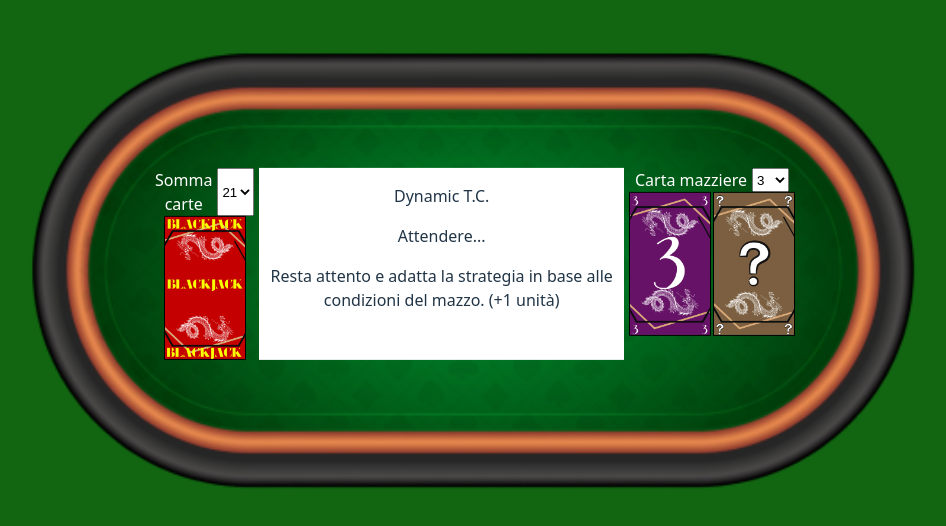
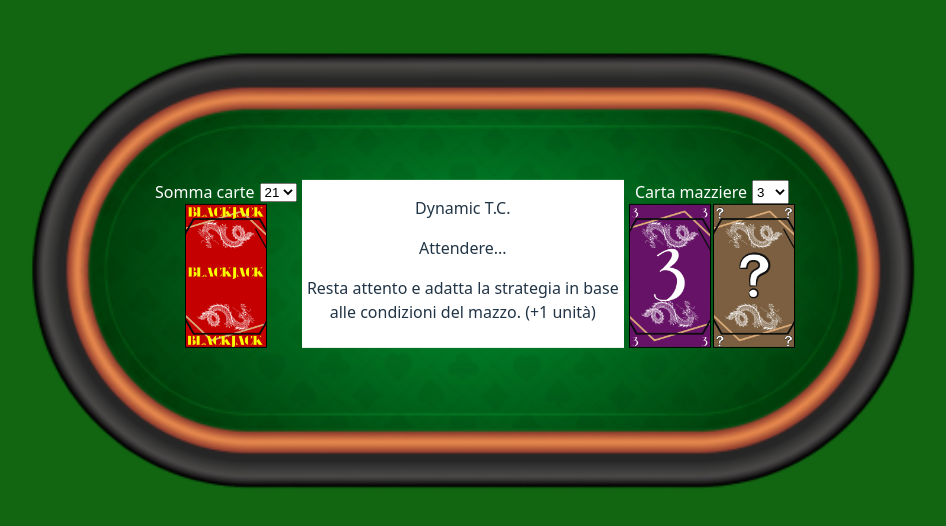
Before and after one commit to Markin1999/Blackjack_server, a React (Vite) app in the folder vite-project/: page /homepage in a window 1280 px wide. Shown: the top 526 px of the page, without its empty margins (165-1111 px from the left). Built offline with nearby package versions, Linux system fonts and the light colour scheme.

Commit message:
sistemati errori

```diff
--- a/vite-project/src/Componenti/cards.jsx
+++ b/vite-project/src/Componenti/cards.jsx
@@ -48,11 +48,6 @@ export default function Card({ setDynamic }) {
     const value = e.target.getAttribute("data-value");
     const safeValue = Number(value);
 
-    if (!safeValue) {
-      console.log("Value no");
-      return;
-    }
-
     try {
       await deleteCard(safeValue);
 
--- a/vite-project/src/Componenti/homepage.jsx
+++ b/vite-project/src/Componenti/homepage.jsx
@@ -36,7 +36,7 @@ export default function Homepage() {
 
   useEffect(() => {
     takeMoves();
-  }, [value, valueMazziere, dynamic]);
+  }, [value, valueMazziere]);
 
   const [messaggio, setMessaggio] = useState("");
 
--- a/vite-project/src/Componenti/inputCard.jsx
+++ b/vite-project/src/Componenti/inputCard.jsx
@@ -8,7 +8,15 @@ export default function InputCard({ value, setValue }) {
   return (
     <div>
       <div className="input-sum">
-        <div style={{ display: "flex", gap: "5px" }}>
+        <div
+          style={{
+            display: "flex",
+            gap: "5px",
+            alignItems: "center",
+            whiteSpace: "nowrap",
+            flexWrap: "nowrap",
+          }}
+        >
           <label htmlFor="somma" style={{ color: "white" }}>
             Somma carte
           </label>
```
